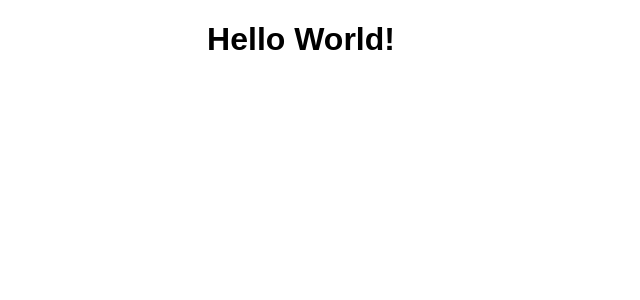
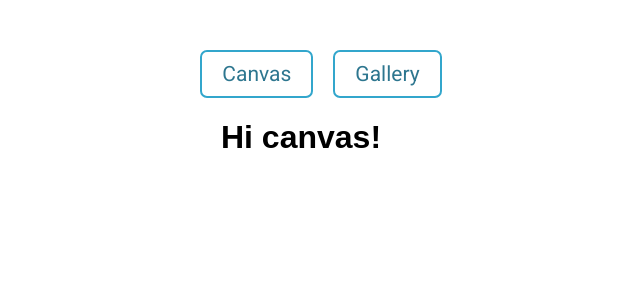
Before and after one commit to BraneOpacicBM/react_svg_maker, a React app: page /canvas in a window 1280 px wide. Shown: the top 300 px of the page, without its empty margins (339-979 px from the left). Built offline with nearby package versions, Linux system fonts and the light colour scheme.

Commit message:
Added the navbar and routes to canvas and gallery

```diff
--- a/package.json
+++ b/package.json
@@ -35,6 +35,8 @@
     "react": "^16.3.2",
     "react-dev-utils": "^5.0.1",
     "react-dom": "^16.3.2",
+    "react-router": "^4.2.0",
+    "react-router-dom": "^4.2.2",
     "resolve": "1.6.0",
     "style-loader": "0.19.0",
     "sw-precache-webpack-plugin": "0.11.4",
--- a/public/index.html
+++ b/public/index.html
@@ -10,6 +10,7 @@
     -->
     <link rel="manifest" href="%PUBLIC_URL%/manifest.json">
     <link rel="shortcut icon" href="%PUBLIC_URL%/favicon.ico">
+    <link href="https://fonts.googleapis.com/css?family=Roboto" rel="stylesheet">
     <!--
       Notice the use of %PUBLIC_URL% in the tags above.
       It will be replaced with the URL of the `public` folder during the build.
--- a/src/App.js
+++ b/src/App.js
@@ -1,11 +1,18 @@
 import React, { Component } from 'react';
+import { Redirect, Switch, Route } from 'react-router-dom';
+import Navbar from './components/Navbar/Navbar';
 import classes from './App.css';
 
 class App extends Component {
   render() {
     return (
       <div className={classes.App}>
-        <h1>Hello World!</h1>
+        <Navbar />
+        <Switch>
+          <Route path="/canvas" exact render={() => <h1>Hi canvas!</h1>} />
+          <Route path="/gallery" exact render={() => <h1>Hello gallery!</h1>} />
+          <Redirect from="/" to="/canvas" />
+        </Switch>
       </div>
     );
   }
--- /dev/null
+++ b/src/components/Navbar/NavItem/NavItem.js
@@ -0,0 +1,11 @@
+import React from 'react';
+import { NavLink } from 'react-router-dom';
+
+const navitem = (props) => {
+    return (
+        <NavLink to={"/" + props.name}>{props.name}</NavLink>
+    )
+}
+
+
+export default navitem;
--- /dev/null
+++ b/src/components/Navbar/Navbar.css
@@ -0,0 +1,41 @@
+.Navbar {
+    display: block;
+    width: 80%;
+    margin: 0 auto;
+    margin-top: 50px;
+    font-family: 'Roboto', sans-serif;
+    font-size: 21px;
+    text-transform: capitalize;
+
+}
+
+.Navbar li {
+    list-style: none;
+    display: inline-block;
+    padding: 10px 20px;
+    border: 2px solid rgb(50, 166, 204);
+    border-radius: 7px;
+    transition: all 0.5s ease-in-out;
+    cursor: pointer;
+
+
+}
+
+.Navbar li:nth-child(even) {
+    margin-left: 20px;
+}
+
+.Navbar li a {
+    text-decoration: none;
+    color: rgb(45, 118, 143);
+    transition: all 0.5s ease-in-out;
+}
+
+.Navbar li:hover {
+    background: rgb(31, 78, 94);
+
+}
+
+.Navbar li:hover a {
+    color: white;
+}
--- /dev/null
+++ b/src/components/Navbar/Navbar.js
@@ -0,0 +1,34 @@
+import React, { Component } from 'react';
+import NavItem from './NavItem/NavItem';
+import Auxx from '../../hoc/Auxx/Auxx';
+import classes from './Navbar.css';
+
+
+
+class Navbar extends Component {
+
+    state = {
+        navItems: ['canvas', 'gallery']
+    }
+
+    render() {
+
+        const items = this.state.navItems.map((item, i) => {
+            return (
+                <li key={i}>
+                    <NavItem name={item}/>
+                </li>
+            )
+        })
+
+        return (
+            <Auxx>
+                <ul className={classes.Navbar}>
+                    {items}
+                </ul>
+            </Auxx>
+        )
+    }
+}
+
+export default Navbar;
--- /dev/null
+++ b/src/hoc/Auxx/Auxx.js
@@ -0,0 +1,3 @@
+const auxx = (props) => props.children;
+
+export default auxx;
--- a/src/index.js
+++ b/src/index.js
@@ -1,8 +1,11 @@
 import React from 'react';
 import ReactDOM from 'react-dom';
+import { BrowserRouter } from 'react-router-dom';
 import './index.css';
 import App from './App';
 import registerServiceWorker from './registerServiceWorker';
 
-ReactDOM.render(<App />, document.getElementById('root'));
+
+
+ReactDOM.render(<BrowserRouter><App /></BrowserRouter>, document.getElementById('root'));
 registerServiceWorker();
```
Also changed, not shown: 1 other file (tests, documents, lock files or other folders).
